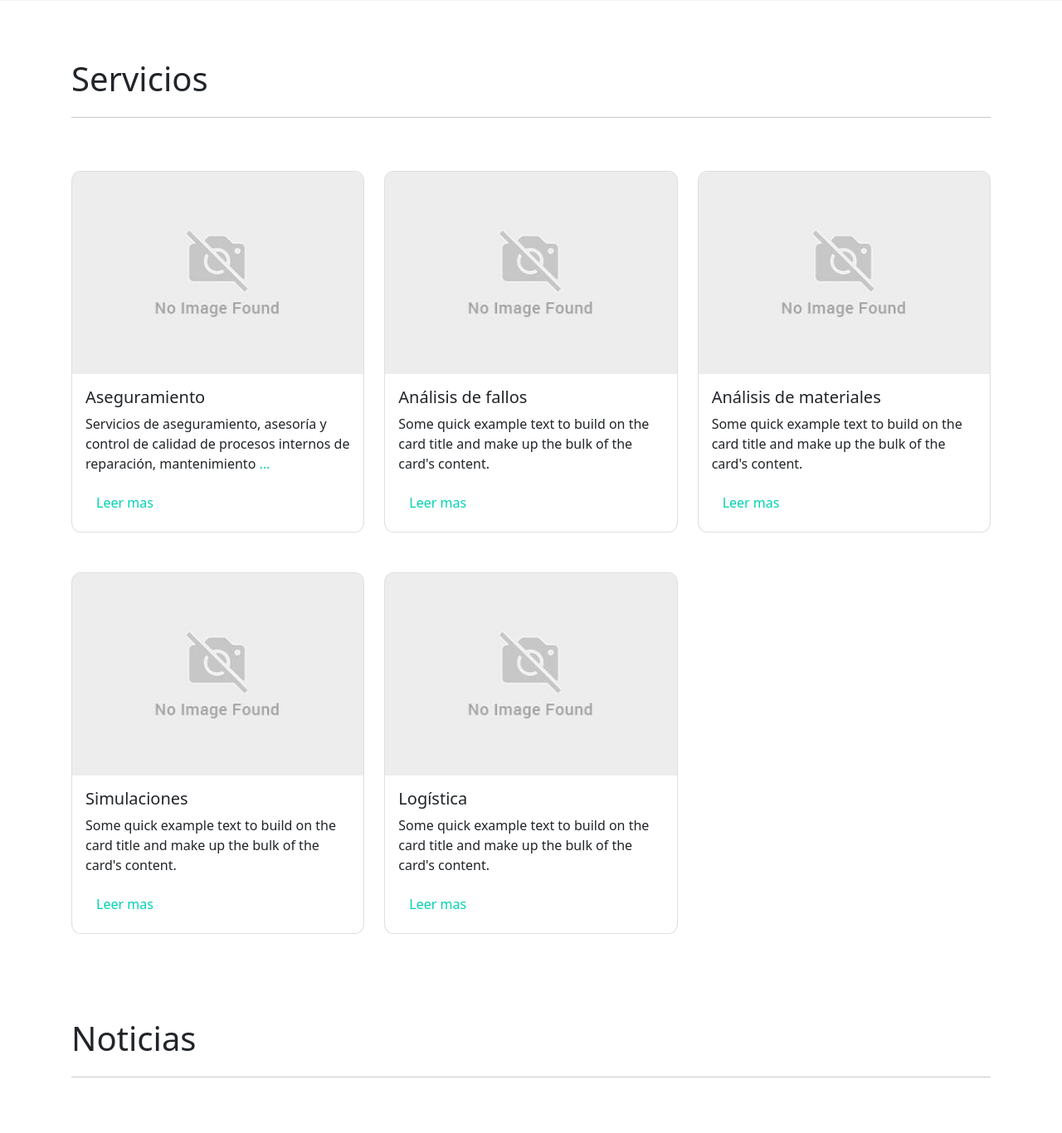
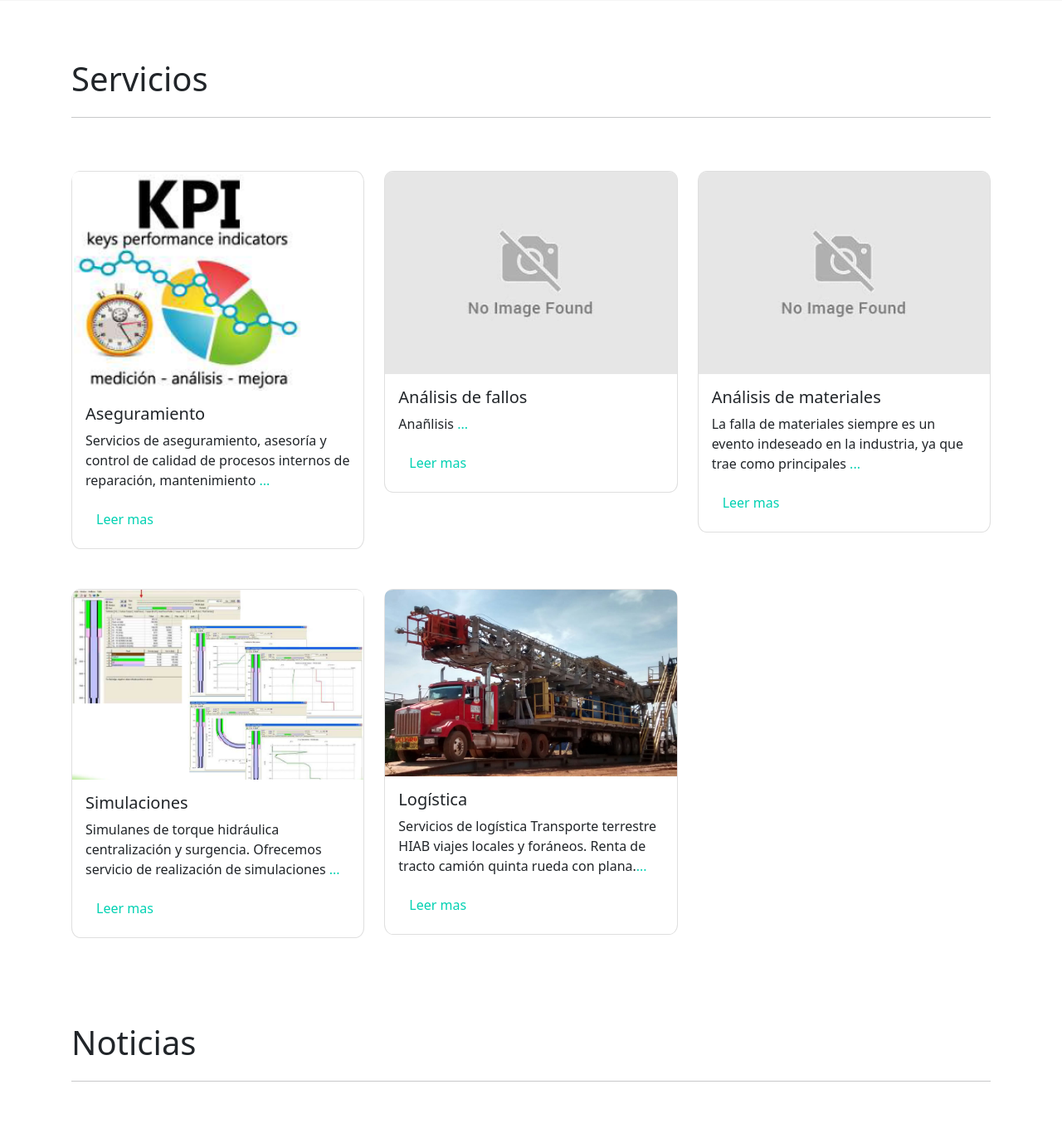
Before and after one commit to camirott20/wellsolutions, a Django app: page / in a window 1280 px wide. Shown: the part 799-2165 px from the top of the page at 83% size. Run offline with Django 3.2, Linux system fonts and the light colour scheme; some libraries are stand-ins or nearby versions.

Commit message:
Se agrega seccion de servicios

```diff
--- a/src/apps/static/js/page.js
+++ b/src/apps/static/js/page.js
@@ -1,6 +1,7 @@
-const navbar = document.body.querySelector('#navbar');
-const navigationList = navbar.querySelectorAll('#navigationList > li > a');
-const btnGoUp = document.getElementById("btn-go-up");
+var navbar = document.body.querySelector('#navbar');
+var navigationList = navbar.querySelectorAll('#navigationList > li > a');
+var btnGoUp = document.getElementById("btn-go-up");
+var modal = document.getElementById('modalServicios')
 
 if (navbar) {
     new bootstrap.ScrollSpy(document.body, {
@@ -121,32 +122,34 @@ var form_valid = function () {
 }
 
 var showModal = function (e) {
-    var cardId = e.target.id.replace("link", "card");
-    var card = document.getElementById(cardId);
-    var modal = document.getElementById('modalServicios');
-    var cardTitle = card.querySelector('.card-title');
+    var card = e.relatedTarget;
+
+    var modalImgService = document.getElementById("modal-img-service")
     var modalTitle = modal.querySelector('.modal-title');
-    var cardTContent = card.querySelector('.card-text');
-    var modalBody = modal.querySelector('.modal-body');
+    var modalBodyText = modal.querySelector('#modal-body-text');
+    var imgService = card.querySelector("img")
+    var titleService = card.querySelector('[id^=title-service]');
+    var contentService = card.querySelector('[id^=content-service]');
 
-    modalTitle.innerHTML = cardTitle.innerHTML;
-    modalBody.innerHTML = cardTContent.innerHTML
-
-    modal.classList.add('d-block');
-
+    modalImgService.src = imgService.src;
+    modalTitle.innerHTML = titleService.innerHTML;
+    modalBodyText.innerHTML = contentService.innerHTML;
 }
 
-var triggerClickModal = function () {
-    var links = document.querySelectorAll("[id^=link-]");
-    links.forEach(link => link.addEventListener('click', showModal));
+var hideModal = function (e) {
+    modal.querySelector("#modal-img-service").src = "";
+    modal.querySelector(".modal-title").innerText = "";
+    modal.querySelector("#modal-body-text").innerHTML = "";
 }
+
 
 document.getElementById("btn-enviar-correo").addEventListener('click', form_valid);
 document.addEventListener('scroll', navbarShadow);
 btnGoUp.addEventListener('click', goUp);
+modal.addEventListener('show.bs.modal', showModal);
+modal.addEventListener('hidden.bs.modal', hideModal);
 
 onscroll();
 navbarShadow();
 hiddenSpinner();
 redirectTo();
-triggerClickModal();
--- a/src/apps/templates/includes/content/servicios.html
+++ b/src/apps/templates/includes/content/servicios.html
@@ -10,60 +10,122 @@
 
     <div class="row">
         <div class="col-md-6 col-lg-4 mb-5">
-            <div class="card servicios-card" id="card-1" data-bs-toggle="modal" data-bs-target="#modalServicios1">
-                <img class="img-fluid opacity-7" src="{% static 'img/no-image-found.png' %}" alt="No image" />
+            <div class="card servicios-card" id="card-service-1" data-bs-toggle="modal" data-bs-target="#modalServicios">
+                <img class="img-fluid w-100" src="{% static 'img/servicios/aseguramiento.png' %}" alt="No image" style="max-width: 286px;"/>
                 <div class="card-body">
-                    <h5 class="card-title">Aseguramiento</h5>
+                    <h5 id="title-service-1" class="card-title">Aseguramiento</h5>
                     <p class="card-text">
                         Servicios de aseguramiento, asesoría y control de calidad de
                         procesos internos de reparación, mantenimiento <span class="text-primary">...</span>
                     </p>
 
-                    <a id="link-1" class="btn btn-link text-decoration-none">Leer mas</a>
+                    <a id="link-service-1" class="btn btn-link text-decoration-none">Leer mas</a>
+
+                    <p id="content-service-1" class="d-none">
+                        Servicios de aseguramiento, asesoría y control de calidad de
+                        procesos internos de reparación, mantenimiento
+                        e inspección para equipos y herramientas en la industria de Petróleo y Gas
+                        Nuestra filosofía de trabajo se basa en una constante
+                        retroalimentación entre las partes involucradas con el fin de lograr
+                        un ambiente de trabajo ético y confiable en la búsqueda de la
+                        mejora continua. Brindando un aseguramiento integral con
+                        personal de experiencia en el área de colgadores, completamiento
+                        y accesorios de cementación.
+
+                        Experiencia y conocimiento en el ensamble y manejo de
+                        herramientas de fondo (Liner Hangers, Completamiento,
+                        accesorios de cementación).
+                    </p>
                 </div>
             </div>
         </div>
 
         <div class="col-md-6 col-lg-4 mb-5">
-            <div class="card servicios-card" >
-                <img class="img-fluid opacity-7" src="{% static 'img/no-image-found.png' %}" alt="No image" />
+            <div class="card servicios-card" id="card-service-2" data-bs-toggle="modal" data-bs-target="#modalServicios" >
+                <img class="img-fluid" src="{% static 'img/no-image-found.png' %}" alt="No image" />
                 <div class="card-body">
-                    <h5 class="card-title">Análisis de fallos</h5>
-                    <p class="card-text">Some quick example text to build on the card title and make up the bulk of the card's content.</p>
-                    <a class="btn btn-link text-decoration-none">Leer mas</a>
+                    <h5 id="title-service-2" class="card-title">Análisis de fallos</h5>
+                    <p class="card-text">
+                        Anañlisis <span class="text-primary">...</span>
+                    </p>
+                    <a id="link-service-2" class="btn btn-link text-decoration-none">Leer mas</a>
+                    <p id="content-service-2" class="d-none">
+                        Analisis de fallos
+                    </p>
                 </div>
             </div>
         </div>
 
         <div class="col-md-6 col-lg-4 mb-5">
-            <div class="card servicios-card" >
-                <img class="img-fluid opacity-7" src="{% static 'img/no-image-found.png' %}" alt="No image" />
+            <div class="card servicios-card" id="card-service-3" data-bs-toggle="modal" data-bs-target="#modalServicios" >
+                <img class="img-fluid" src="{% static 'img/no-image-found.png' %}" alt="No image" />
                 <div class="card-body">
-                    <h5 class="card-title">Análisis de materiales</h5>
-                    <p class="card-text">Some quick example text to build on the card title and make up the bulk of the card's content.</p>
-                    <a class="btn btn-link text-decoration-none">Leer mas</a>
+                    <h5 id="title-service-3" class="card-title">Análisis de materiales</h5>
+                    <p class="card-text">
+                        La falla de materiales siempre es un evento
+                        indeseado en la industria, ya que trae como principales <span class="text-primary">...</span>
+                    </p>
+                    <a id="link-service-3" class="btn btn-link text-decoration-none">Leer mas</a>
+                    <p id="content-service-3" class="d-none">
+                        La falla de materiales siempre es un evento
+                        indeseado en la industria, ya que trae como principales consecuencias
+                        daños en equipos y sistemas, disminución o detención de producción, y
+                        pérdidas económicas asociadas a estos, además de poner en riesgo la
+                        seguridad de los trabajadores. La importancia del análisis de falla radica en
+                        determinar el origen o causas que generaron la falla, con el fin de tomar las
+                        medidas necesaria para prevenir nuevamente su ocurrencia.
+                    </p>
                 </div>
             </div>
         </div>
 
         <div class="col-md-6 col-lg-4 mb-5">
-            <div class="card servicios-card" >
-                <img class="img-fluid opacity-7" src="{% static 'img/no-image-found.png' %}" alt="No image" />
+            <div class="card servicios-card" id="card-service-4" data-bs-toggle="modal" data-bs-target="#modalServicios" >
+                <img class="img-fluid w-100" src="{% static 'img/servicios/simulaciones.png' %}" alt="No image" />
                 <div class="card-body">
-                    <h5 class="card-title">Simulaciones</h5>
-                    <p class="card-text">Some quick example text to build on the card title and make up the bulk of the card's content.</p>
-                    <a class="btn btn-link text-decoration-none">Leer mas</a>
+                    <h5 id="title-service-4" class="card-title">Simulaciones</h5>
+                    <p class="card-text">
+                        Simulanes de torque hidráulica centralización y surgencia.
+                        Ofrecemos servicio de realización de simulaciones <span class="text-primary">...</span>
+                    </p>
+                    <a id="link-service-4" class="btn btn-link text-decoration-none">Leer mas</a>
+                    <div id="content-service-4" class="d-none">
+                        <strong>Simulanes de torque hidráulica centralización y surgencia.</strong>
+                        Ofrecemos servicio de realización de simulaciones, para el correcto
+                        análisis del comportamiento del pozo durante las operaciones de
+                        bajada de revestimiento, bajada de Liner. Analizando todos los
+                        factores que intervienen en este tipo de actividades para ofrecer
+                        un asesoramiento durante la creación de los procedimientos
+                        operacionales de corrida.
+                    </div>
                 </div>
             </div>
         </div>
 
         <div class="col-md-6 col-lg-4 mb-5">
-            <div class="card servicios-card" >
-                <img class="img-fluid opacity-7" src="{% static 'img/no-image-found.png' %}" alt="No image" />
+            <div class="card servicios-card" id="card-service-5" data-bs-toggle="modal" data-bs-target="#modalServicios" >
+                <img class="img-fluid" src="{% static 'img/servicios/logistica.jpg' %}" alt="No image" />
                 <div class="card-body">
-                    <h5 class="card-title">Logística</h5>
-                    <p class="card-text">Some quick example text to build on the card title and make up the bulk of the card's content.</p>
-                    <a class="btn btn-link text-decoration-none">Leer mas</a>
+                    <h5 id="title-service-5" class="card-title">Logística</h5>
+                    <p class="card-text">
+                        Servicios de logística Transporte terrestre HIAB viajes locales y foráneos.
+                        Renta de tracto camión quinta rueda con plana.<span class="text-primary">...</span>
+                    </p>
+                    <a id="link-service-5" class="btn btn-link text-decoration-none">Leer mas</a>
+                    <div id="content-service-5" class="d-none">
+                        <ul class="list-group py-3">
+                            <li class="list-group-item">Servicios de logística Transporte terrestre HIAB viajes locales y foráneos.</li>
+
+                            <li class="list-group-item">Renta de tracto camión quinta rueda con plana.</li>
+                            <li class="list-group-item">Maniobra integral de carga pesada.</li>
+                            <li class="list-group-item">Renta de gruas 35, 45, 60, 80 y 100 toneladas.</li>
+                            <li class="list-group-item">Renta de tracto camión quinta rueda con lowboy.</li>
+                            <li class="list-group-item">Renta de camioneta 4 toneladas con HIAB de 1.5 toneladas.</li>
+                            <li class="list-group-item">Renta de HIAB con capacidad de 7 y 9 toneladas.</li>
+                            <li class="list-group-item">Tracto camión con plana a 12 mts Plana a 14 mts Plana a 16 mts Planas expandibles.</li>
+                            <li class="list-group-item">Tracto camión con cama baja</li>
+                          </ul>
+                    </div>
                 </div>
             </div>
         </div>
@@ -71,28 +133,18 @@
 </section>
 
 
-
-<div class="modal fade" id="modalServicios1" tabindex="-1" aria-labelledby="modalServicios1" aria-hidden="true">
+<div class="modal fade" id="modalServicios" tabindex="-1" aria-labelledby="modalServiciosLabel" aria-hidden="true">
     <div class="modal-dialog">
       <div class="modal-content">
         <div class="modal-header">
-          <h5 class="modal-title" >Aseguramiento</h5>
+          <h5 class="modal-title" ></h5>
           <button type="button" class="btn-close" data-bs-dismiss="modal" aria-label="Close"></button>
         </div>
         <div class="modal-body">
-            Servicios de aseguramiento, asesoría y control de calidad de
-            procesos internos de reparación, mantenimiento
-            e inspección para equipos y herramientas en la industria de Petróleo y Gas
-            Nuestra filosofía de trabajo se basa en una constante
-            retroalimentación entre las partes involucradas con el fin de lograr
-            un ambiente de trabajo ético y confiable en la búsqueda de la
-            mejora continua. Brindando un aseguramiento integral con
-            personal de experiencia en el área de colgadores, completamiento
-            y accesorios de cementación.
-
-            Experiencia y conocimiento en el ensamble y manejo de
-            herramientas de fondo (Liner Hangers, Completamiento,
-            accesorios de cementación).
+            <div class="d-block p-2">
+                <img id="modal-img-service" class="img-fluid w-100"  alt="No image" />
+            </div>
+            <p id="modal-body-text"></p>
         </div>
         <div class="modal-footer">
           <button type="button" class="btn btn-primary text-white" data-bs-dismiss="modal">Cerrar</button>
--- a/src/apps/templates/includes/layout/footer.html
+++ b/src/apps/templates/includes/layout/footer.html
@@ -62,19 +62,19 @@
               Servicios
             </h6>
             <p>
-              <a href="#" class="text-white text-decoration-none">Aseguramiento</a>
+              <a href="#servicios" class="text-white text-decoration-none">Aseguramiento</a>
             </p>
             <p>
-              <a href="#" class="text-white text-decoration-none">Análisis de fallos</a>
+              <a href="#servicios" class="text-white text-decoration-none">Análisis de fallos</a>
             </p>
             <p>
-              <a href="#" class="text-white text-decoration-none">Análisis de materiales</a>
+              <a href="#servicios" class="text-white text-decoration-none">Análisis de materiales</a>
             </p>
             <p>
-              <a href="#" class="text-white text-decoration-none">Simulaciones</a>
+              <a href="#servicios" class="text-white text-decoration-none">Simulaciones</a>
             </p>
             <p>
-                <a href="#" class="text-white text-decoration-none">Logística</a>
+                <a href="#servicios" class="text-white text-decoration-none">Logística</a>
               </p>
           </div>
           <!-- Grid column -->
```
Also changed, not shown: src/apps/static/img/servicios/Simulaciones.png (added), src/apps/static/img/servicios/aseguramiento.png (added), src/apps/static/img/servicios/logistica.jpg (added).
